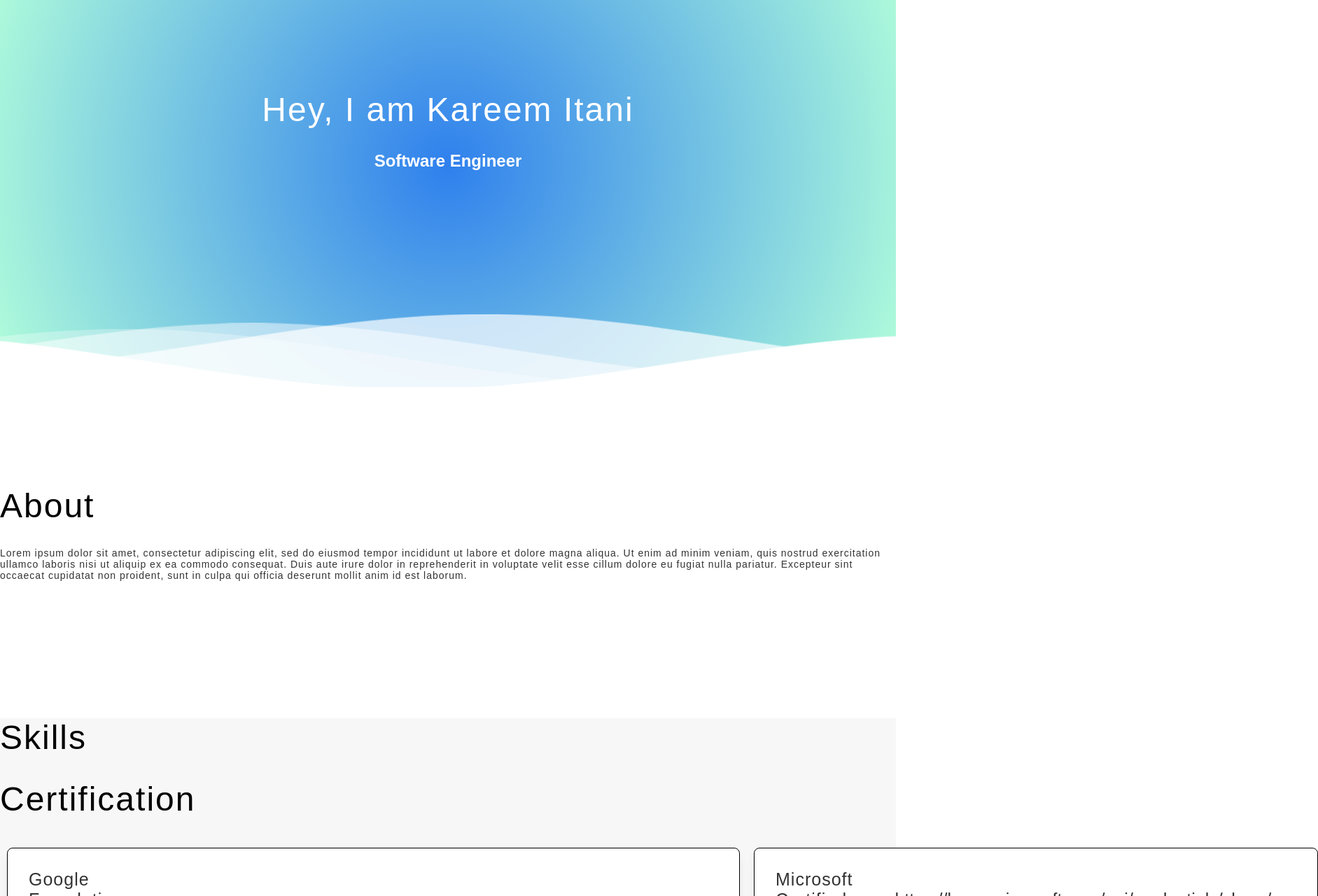
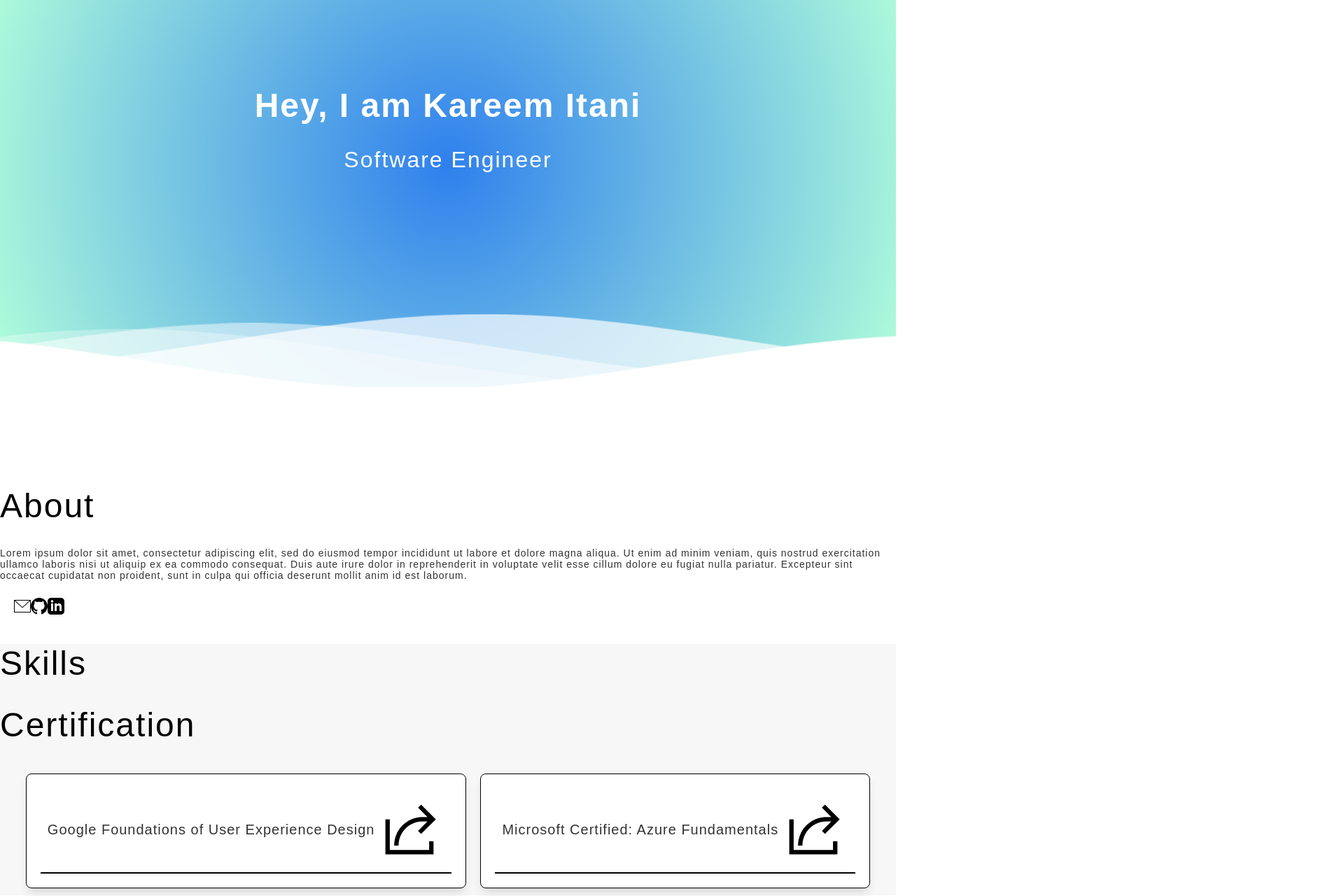
Before and after one commit to kareemIt/Personal-Site, a React (Create React App) app: page / in a window 1280 px wide. Shown: the part 80-1360 px from the top of the page at 70% size, 1883 px wide, since content can reach past the window. Built offline with nearby package versions, Linux system fonts and the light colour scheme.

Commit message:
css and svg updates

```diff
--- a/src/components/About.js
+++ b/src/components/About.js
@@ -1,7 +1,7 @@
 import React from 'react';
 import github from '../icons/github.svg'
-import email from '../icons/github.svg'
-import linkedin from '../icons/github.svg'
+import email from '../icons/email.svg'
+import linkedin from '../icons/linkedin.svg'
 
 
 const About = () => {
@@ -10,9 +10,11 @@ const About = () => {
     <div>
       <p>Lorem ipsum dolor sit amet, consectetur adipiscing elit, sed do eiusmod tempor incididunt ut labore et dolore magna aliqua. Ut enim ad minim veniam, quis nostrud exercitation ullamco laboris nisi ut aliquip ex ea commodo consequat. Duis aute irure dolor in reprehenderit in voluptate velit esse cillum dolore eu fugiat nulla pariatur. Excepteur sint occaecat cupidatat non proident, sunt in culpa qui officia deserunt mollit anim id est laborum.</p>
     </div>
-    <svg>{github}</svg>
-    <svg>email</svg>
-    <svg>linkedin</svg>
+    <div className='about-icons'>
+      <img src={email} className='button'/>
+      <img src={github} className='button'/>
+      <img src={linkedin} className='button'/>
+    </div>
   </div>;
 };
 export default About;
--- a/src/components/Certs.js
+++ b/src/components/Certs.js
@@ -1,5 +1,7 @@
 import React from 'react';
 import CertInfo from "../utils/certs.json"
+import share from '../icons/share.svg'
+
 
 const Certs = () => {
   return <div>
@@ -7,7 +9,9 @@ const Certs = () => {
     <div className='outter-cert-container'>
       {CertInfo.Certs.map((cert, index) => (
         <div className='cert-container' key={index}>
-            <p className='cert' key={index}>{cert.name}  <button className='button'>{cert.link}</button></p>
+            <p className='cert' key={index}>{cert.name}
+              <img src={share} className='button'/>
+              </p>
             </div>
             ))}
     </div>
--- a/src/components/Home.js
+++ b/src/components/Home.js
@@ -31,9 +31,9 @@ const Home = () => {
           d="M57,283"
         /> */}
         <div>
-        <h1>Hey, I am Kareem Itani</h1>
-        <div className='traits'>
-        <h2>{trait}</h2>
+        <h1 className='name'>Hey, I am Kareem Itani</h1>
+        <div >
+        <h1 className='traits'>{trait}</h1>
         </div>
         </div>
       </div>
--- a/src/components/Project.js
+++ b/src/components/Project.js
@@ -1,5 +1,6 @@
 import React from 'react';
 import projectInfo from "../utils/Projects.json"
+import share from '../icons/share.svg'
 
 const Project = () => {
   return <div>
@@ -9,7 +10,7 @@ const Project = () => {
         <div className='project-container' key={index}>
                 <h1>{project.name}</h1>
                 <h1>{project.description}</h1>
-                <button className='button'>{project.link}</button>
+                <img src={share} className='button'/>
                 </div>
             ))}
     </div>
--- a/src/style.css
+++ b/src/style.css
@@ -62,7 +62,6 @@ li a:hover:not(.active) {
     display: flex;
     background-color: white;
     border-radius: 8px;
-    /* box-shadow: 3px 6px 5px 0px rgba(0,0,0,0.75); */
     --tw-shadow: 0 10px 15px -3px rgb(0 0 0 / .1), 0 4px 6px -4px rgb(0 0 0 / .1);
     --tw-shadow-colored: 0 10px 15px -3px var(--tw-shadow-color), 0 4px 6px -4px var(--tw-shadow-color);
     box-shadow: var(--tw-ring-offset-shadow, 0 0 #0000),var(--tw-ring-shadow, 0 0 #0000),var(--tw-shadow);
@@ -72,13 +71,15 @@ li a:hover:not(.active) {
 }
 .outter-cert-container{
   display: flex;
+  justify-content: center;
 }
 .cert{
-  font-size: 25px;
+  font-size: 20px;
   border-bottom: black solid 2px;
   padding: 10px;
   margin: 10px;
   display: flex;
+  align-items: center;
 }
 .button{
   background: none;
@@ -113,6 +114,13 @@ li a:hover:not(.active) {
   padding-top: 110px;
 
 }
+.traits{
+  font-size: 2em;
+}
+.about-icons{
+  margin: 10px;
+  padding: 10px;
+}
 
 
 
@@ -125,9 +133,11 @@ li a:hover:not(.active) {
 
 
 /*waves css*/
-h1 {
+.name {
   font-weight: 800;
   font-size: 1.5rem;
+  font-weight: bold;
+  font-size: 48px;
 }
 @import url(//fonts.googleapis.com/css?family=Lato:300:400);
 
--- a/src/utils/certs.json
+++ b/src/utils/certs.json
@@ -1,7 +1,7 @@
 {
     "Certs":[
        {
-          "name":"Google Foundations of User Experience (UX) Design",
+          "name":"Google Foundations of User Experience Design",
           "link":"https://www.coursera.org/account/accomplishments/verify/P4H5QKT7TU5R"
        },
        {
```
Also changed, not shown: src/icons/share.svg (added).
